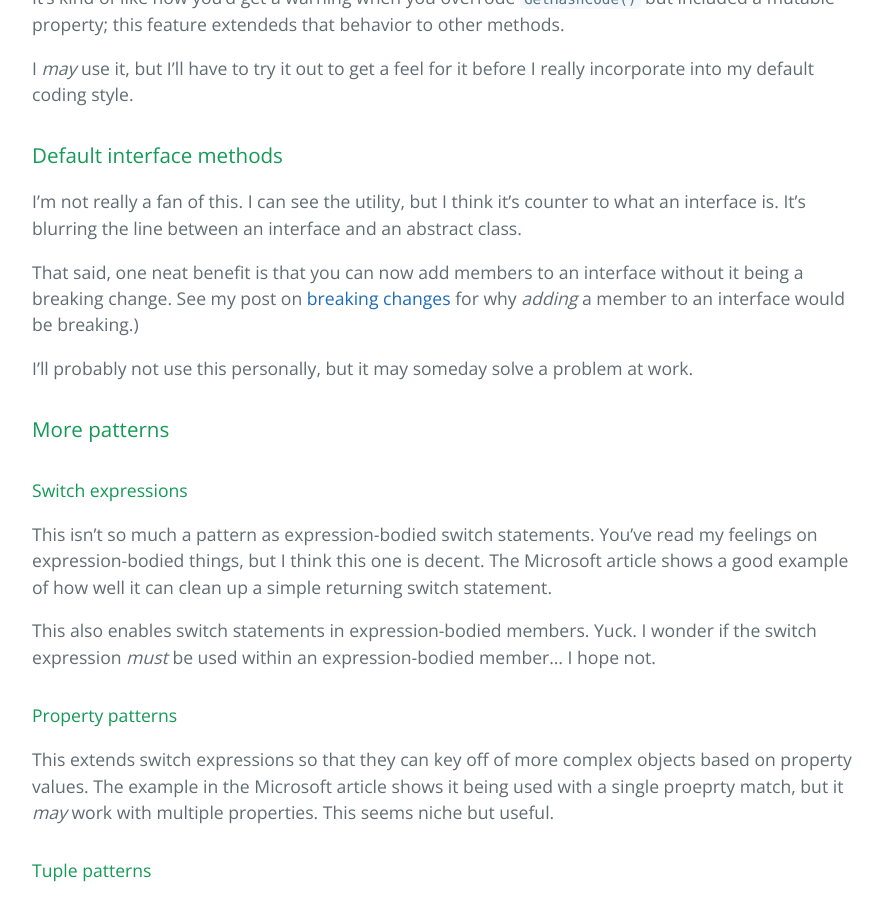
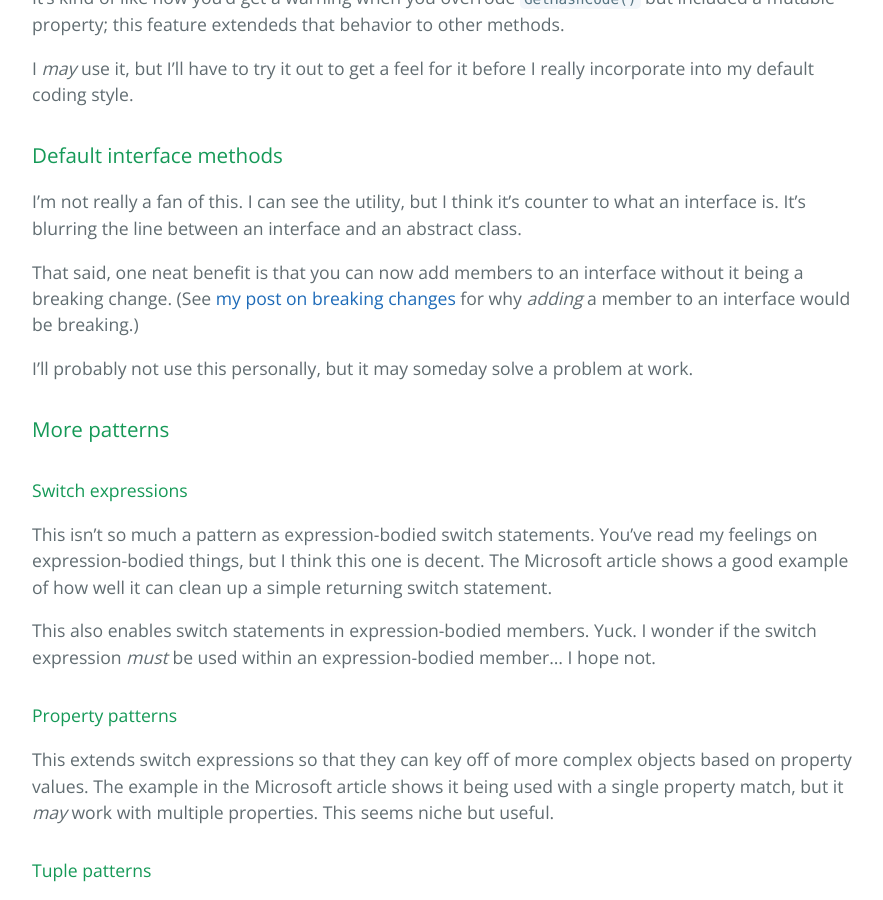
Before and after one commit to gregsdennis/coding-for-smarties, a Jekyll site: the page built from _posts/2019-11-19-c-sharp-8-features-i-dont-hate.md, in a window 1280 px wide and 900 px high, scrolled down 2046 px. Shown: the whole window, without its empty margins (192-1075 px from the left). Built offline with Jekyll 4.4.1, drawn with Linux system fonts in a browser that asks for light colours; part of the change alters nothing that is shown; some of the changed text lies outside the part shown.

```diff
--- a/_posts/2019-11-19-c-sharp-8-features-i-dont-hate.md
+++ b/_posts/2019-11-19-c-sharp-8-features-i-dont-hate.md
@@ -50,7 +50,7 @@ I *may* use it, but I'll have to try it out to get a feel for it before I really
 
 I'm not really a fan of this.  I can see the utility, but I think it's counter to what an interface is.  It's blurring the line between an interface and an abstract class.
 
-That said, one neat benefit is that you can now add members to an interface without it being a breaking change.  See my post on [breaking changes](https://codingforsmarties.wordpress.com/2017/04/02/breaking-changes/) for why *adding* a member to an interface would be breaking.)
+That said, one neat benefit is that you can now add members to an interface without it being a breaking change.  (See [my post on breaking changes](../../../2017/04/03/breaking-changes.html) for why *adding* a member to an interface would be breaking.)
 
 I'll probably not use this personally, but it may someday solve a problem at work.
 
@@ -64,7 +64,7 @@ This also enables switch statements in expression-bodied members.  Yuck.  I wond
 
 #### Property patterns
 
-This extends switch expressions so that they can key off of more complex objects based on property values.  The example in the Microsoft article shows it being used with a single proeprty match, but it *may* work with multiple properties.  This seems niche but useful.
+This extends switch expressions so that they can key off of more complex objects based on property values.  The example in the Microsoft article shows it being used with a single property match, but it *may* work with multiple properties.  This seems niche but useful.
 
 #### Tuple patterns
 
@@ -100,7 +100,7 @@ This allows these structs to be disposed by (I guess reflectively) checking if t
 
 *[Inhales deeply in an effort to subdue the rage]*
 
-This one has everyone excited, and I can't figure out why.  It flies in the face of one of the basic premises of .Net: there are value types, which are stored on the stack, and reference types, which are stored on the heap.  (It's a staple interview question!)  Because they live on the stack, value types are non-nullable.  To make one nullable, there is the `Nullable<T>` class which also has the special syntax `T?`.  However, reference types are analogous to C/C++'s pointers (except much safer), and so are *by their nature* nullable.  Reference types point to some other object in memory.  When they don't point to an object, they're null.
+This one has everyone excited, and I can't figure out why.  It flies in the face of one of the basic premises of .Net: there are value types, which are stored on the stack, and reference types, which are stored on the heap.  (It's a staple interview question!)  Because they live on the stack, value types are non-nullable.  To make one nullable, there is the `Nullable<T>` struct (which is itself non-nullable) which also has the special syntax `T?`.  However, reference types are analogous to C/C++'s pointers (except much safer), and so are *by their nature* nullable.  Reference types point to some other object in memory.  When they don't point to an object, they're null.
 
 This feature now turns all that around, saying reference types are no longer nullable by default.  instead, to make it nullable, we now have to add a `?` after the type, like a value type.
 
```
